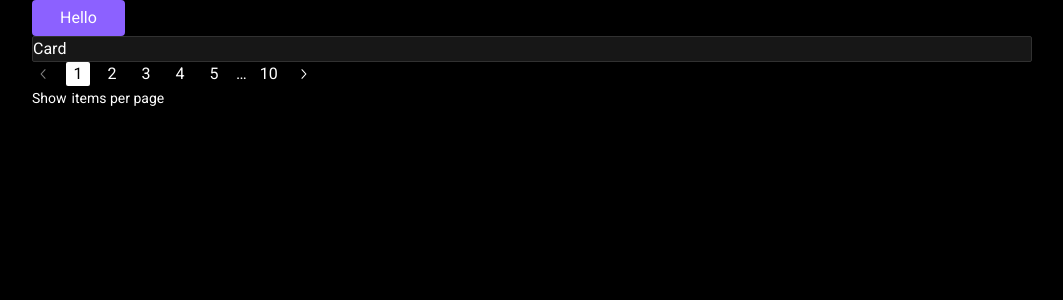
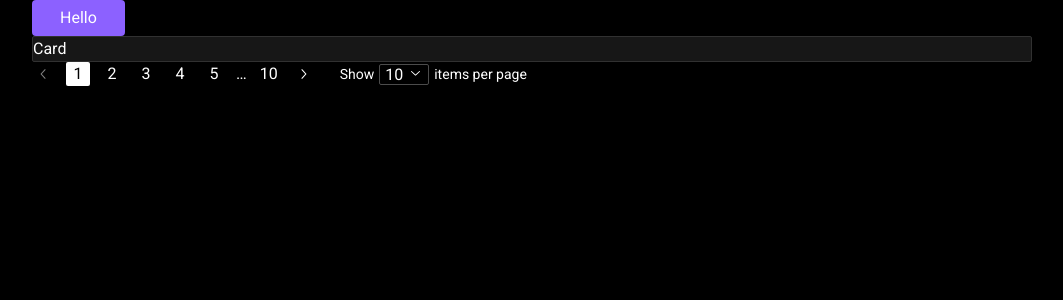
Before and after one commit to NatYarm/flashcards, a React (Vite) app: page / in a window 1280 px wide. Shown: the top 300 px of the page, without its empty margins (108-1171 px from the left). Built offline with nearby package versions, Linux system fonts and the light colour scheme.

Commit message:
add usePagination hook, pagination component. Add mapping options to select component.

```diff
--- a/src/App.tsx
+++ b/src/App.tsx
@@ -13,6 +13,15 @@ export function App() {
   const [currentPage, setCurrentPage] = useState(1)
   const [itemsPerPage, setItemsPerPage] = useState(10)
 
+  const perPageOptions = [10, 20, 30, 50]
+
+  const handlePageChange = (page: number) => {
+    setCurrentPage(page)
+  }
+  const handlePerPageChange = (count: number) => {
+    setItemsPerPage(count)
+  }
+
   return (
     <div style={{ margin: 'auto', maxWidth: '1000px' }}>
       <BrowserRouter>
@@ -23,8 +32,10 @@ export function App() {
         <Card>Card</Card>
         <Pagination
           currentPage={currentPage}
-          itemsPerPage={5}
-          onPageChange={page => setCurrentPage(page)}
+          itemsPerPage={itemsPerPage}
+          onPageChange={handlePageChange}
+          onPerPageChange={handlePerPageChange}
+          perPageOptions={perPageOptions}
           totalPageCount={10}
         />
       </BrowserRouter>
--- a/src/components/ui/pagination/pagination.module.scss
+++ b/src/components/ui/pagination/pagination.module.scss
@@ -1,3 +1,9 @@
+.root {
+  display: flex;
+  gap: 25px;
+  align-items: center;
+}
+
 .container {
   display: flex;
   gap: 10px;
--- a/src/components/ui/pagination/pagination.tsx
+++ b/src/components/ui/pagination/pagination.tsx
@@ -4,26 +4,37 @@ import clsx from 'clsx'
 import s from './pagination.module.scss'
 
 import { Select } from '../select'
-import { SelectItem } from '../select/selectItem'
 import { Typography } from '../typography'
 import { usePagination } from './usePagination'
+
+type PaginationConditionals =
+  | {
+      itemsPerPage?: null
+      onPerPageChange?: never
+      perPageOptions?: never
+    }
+  | {
+      itemsPerPage?: number
+      onPerPageChange: (itemsPerPage: number) => void
+      perPageOptions: number[]
+    }
 
 type Props = {
   className?: string
   currentPage: number
-  itemsPerPage?: number
-  onItemsPerPageChange?: (itemsPerPage: number) => void
   onPageChange: (page: number) => void
-  siblingCount?: number
+  siblings?: number
   totalPageCount: number
-}
+} & PaginationConditionals
 
 export const Pagination = ({
   className,
-  currentPage,
-  itemsPerPage,
+  currentPage = 1,
+  itemsPerPage = null,
   onPageChange,
-  siblingCount,
+  onPerPageChange,
+  perPageOptions,
+  siblings,
   totalPageCount,
 }: Props) => {
   const {
@@ -33,10 +44,12 @@ export const Pagination = ({
     handlePrevPageClicked,
     lastPage,
     paginationRange,
-  } = usePagination({ currentPage, onPageChange, siblingCount, totalPageCount })
+  } = usePagination({ currentPage, onPageChange, siblings, totalPageCount })
+
+  const showPerPageSelect = !!itemsPerPage && !!perPageOptions && !!onPerPageChange
 
   return (
-    <>
+    <div className={clsx(s.root, className)}>
       <div className={s.container}>
         <PrevButton disabled={firstPage} onClick={handlePrevPageClicked} />
         <PaginationButtons
@@ -47,8 +60,10 @@ export const Pagination = ({
 
         <NextButton disabled={lastPage} onClick={handleNextPageClicked} />
       </div>
-      <ItemsPerPageSelect itemsPerPage={10} itemsPerPageOptions={[10, 20, 30]} />
-    </>
+      {showPerPageSelect && (
+        <ItemsPerPageSelect {...{ itemsPerPage, onPerPageChange, perPageOptions }} />
+      )}
+    </div>
   )
 }
 
@@ -116,29 +131,37 @@ const PaginationButtons = ({ currentPage, onClick, paginationRange }: Pagination
 
 type ItemsPerPageProps = {
   itemsPerPage: number
-  itemsPerPageOptions: number[]
-  //onItemsPerPageChange: (itemsPerPage: number) => void
+  onPerPageChange: (itemsPerPage: number) => void
+  perPageOptions: number[]
 }
 
 export const ItemsPerPageSelect = ({
   itemsPerPage,
-  itemsPerPageOptions,
-  //onItemsPerPageChange,
+  onPerPageChange,
+  perPageOptions,
 }: ItemsPerPageProps) => {
-  const options = itemsPerPageOptions.map(option => ({ label: option, option }))
+  const selectOptions = perPageOptions.map((option: number) => ({
+    label: option.toString(),
+    value: option.toString(),
+  }))
+
+  const onPerPageChangeHandler = (itemsPerPage: string) => {
+    onPerPageChange(+itemsPerPage)
+  }
 
   return (
     <div className={s.selectContainer}>
       <Typography as={'label'} variant={'body2'}>
         Show
       </Typography>
-      {/* <Select className={s.select} options={itemsPerPage} variant={'small'}>
-        {options.map(opt => (
-          <SelectItem key={opt.option} value={opt.option.toString()}>
-            {opt.label}
-          </SelectItem>
-        ))}
-      </Select> */}
+      <Select
+        className={s.select}
+        onValueChange={onPerPageChangeHandler}
+        options={selectOptions}
+        value={itemsPerPage.toString()}
+        variant={'small'}
+      ></Select>
+
       <Typography as={'label'} variant={'body2'}>
         items per page
       </Typography>
--- a/src/components/ui/pagination/usePagination.ts
+++ b/src/components/ui/pagination/usePagination.ts
@@ -11,7 +11,7 @@ type PaginationParams = {
   currentPage: number
   //itemsPerPage: number
   onPageChange: (pageNumber: number) => void
-  siblingCount?: number
+  siblings?: number
   totalPageCount: number
 }
 
@@ -21,14 +21,14 @@ export const usePagination = ({
   currentPage,
   //itemsPerPage,
   onPageChange,
-  siblingCount = 1,
+  siblings = 1,
   totalPageCount,
 }: PaginationParams) => {
   const paginationRange = useMemo(() => {
     const DOTS = '...'
 
     // Pages count is determined as siblingCount + firstPage + lastPage + currentPage + 2*DOTS
-    const totalPageNumbers = siblingCount + 5
+    const totalPageNumbers = siblings + 5
 
     /*
       Case 1:
@@ -42,8 +42,8 @@ export const usePagination = ({
     /*
     	Calculate left and right sibling index and make sure they are within range 1 and totalPageCount
     */
-    const leftSiblingIndex = Math.max(currentPage - siblingCount, 1)
-    const rightSiblingIndex = Math.min(currentPage + siblingCount, totalPageCount)
+    const leftSiblingIndex = Math.max(currentPage - siblings, 1)
+    const rightSiblingIndex = Math.min(currentPage + siblings, totalPageCount)
 
     /*
       We do not show dots just when there is just one page number to be inserted between the extremes of sibling and the page limits i.e 1 and totalPageCount. Hence we are using leftSiblingIndex > 2 and rightSiblingIndex < totalPageCount - 2
@@ -58,7 +58,7 @@ export const usePagination = ({
     	Case 2: No left dots to show, but rights dots to be shown
     */
     if (!shouldShowLeftDots && shouldShowRightDots) {
-      const leftItemCount = 3 + 2 * siblingCount
+      const leftItemCount = 3 + 2 * siblings
       const leftRange = range(1, leftItemCount)
 
       return [...leftRange, DOTS, totalPageCount]
@@ -68,7 +68,7 @@ export const usePagination = ({
     	Case 3: No right dots to show, but left dots to be shown
     */
     if (shouldShowLeftDots && !shouldShowRightDots) {
-      const rightItemCount = 3 + 2 * siblingCount
+      const rightItemCount = 3 + 2 * siblings
       const rightRange = range(totalPageCount - rightItemCount + 1, totalPageCount)
 
       return [firstPageIndex, DOTS, ...rightRange]
@@ -82,7 +82,7 @@ export const usePagination = ({
 
       return [firstPageIndex, DOTS, ...middleRange, DOTS, lastPageIndex]
     }
-  }, [totalPageCount, siblingCount, currentPage]) as PaginationRange
+  }, [totalPageCount, siblings, currentPage]) as PaginationRange
 
   const isLastPage = paginationRange?.at(-1)
 
@@ -106,6 +106,6 @@ export const usePagination = ({
     handleNextPageClicked,
     handlePrevPageClicked,
     lastPage,
-    paginationRange,
+    paginationRange: paginationRange || [],
   }
 }
--- a/src/components/ui/select/select.tsx
+++ b/src/components/ui/select/select.tsx
@@ -7,8 +7,9 @@ import clsx from 'clsx'
 import s from './select.module.scss'
 
 import { Typography } from '../typography'
+import { SelectItem } from './selectItem'
 
-export type SelectOptions = { label: number | string; value: string }
+export type SelectOptions = { label: string; value: string }
 
 type Props = {
   className?: string
@@ -52,7 +53,11 @@ export const Select = ({
 
         <RadixSelect.Portal>
           <RadixSelect.Content className={s.selectContent} position={'popper'}>
-            {children}
+            {options.map((opt, idx) => (
+              <SelectItem key={idx} value={opt.value}>
+                {opt.label}
+              </SelectItem>
+            ))}
           </RadixSelect.Content>
         </RadixSelect.Portal>
       </RadixSelect.Root>
```
Also changed, not shown: src/assets/icons/ellipse 2.png (added), 1 other file (tests, documents, lock files or other folders).
